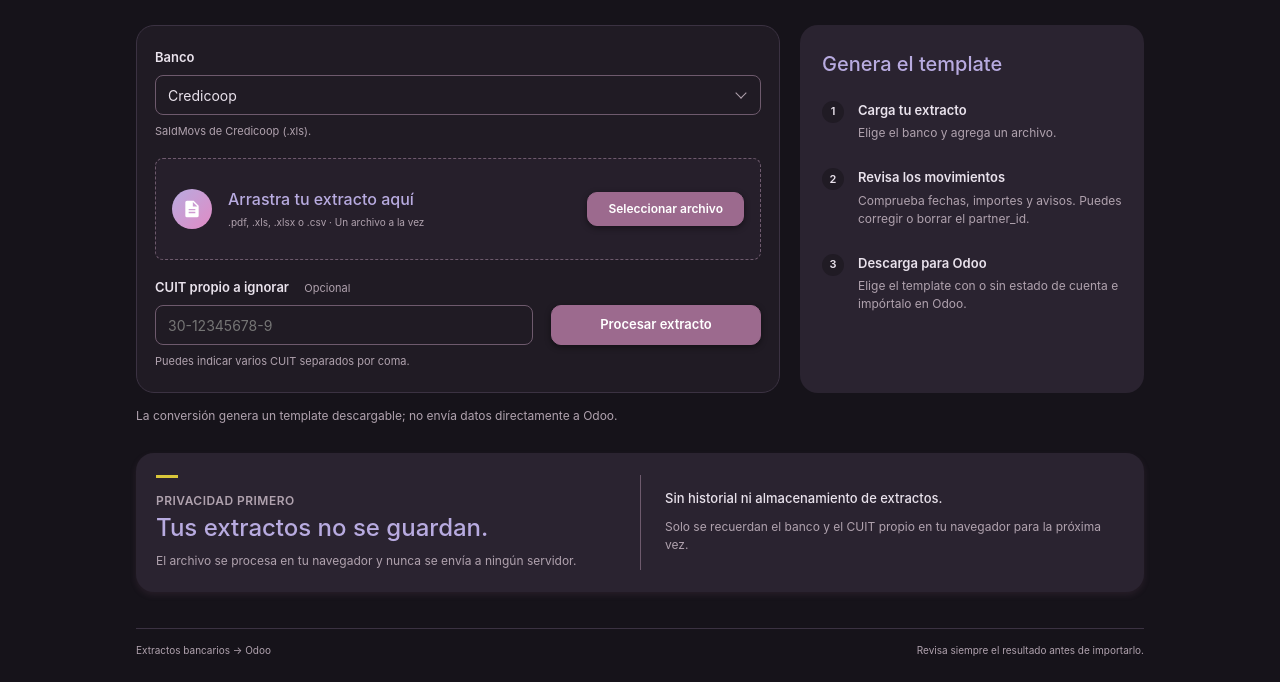
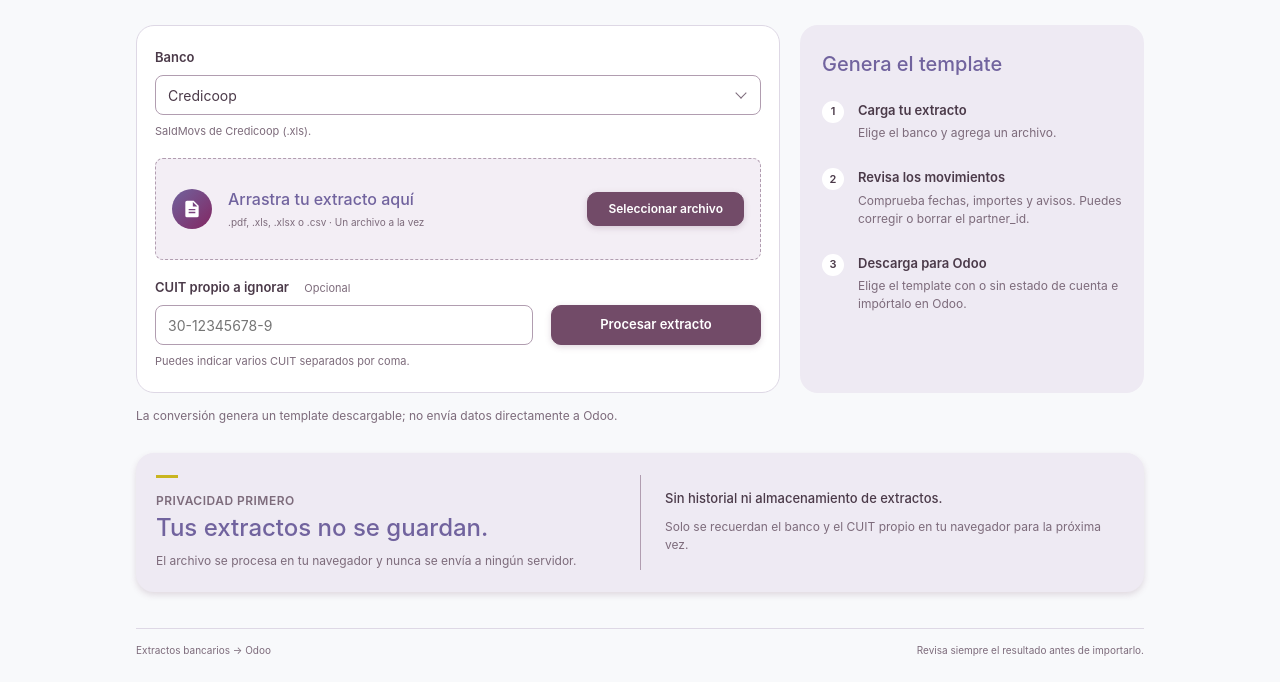
Before and after one commit to rpieri-cmyk/extractos-odoo, a plain HTML site: page public/index.html in a window 1280 px wide. Shown: the part 208-890 px from the top of the page. Drawn offline with Linux system fonts and the dark colour scheme.

Commit message:
Página siempre en modo claro y nuevo ícono

```diff
--- a/public/estilos.css
+++ b/public/estilos.css
@@ -19,29 +19,7 @@
   --fila: #FAF8FC;
   --sombra: 0 2px 6px rgba(114, 75, 104, .22);
   --sombra-alta: 0 8px 18px rgba(114, 75, 104, .30);
-}
-@media (prefers-color-scheme: dark) {
-  :root {
-    --fondo: #16131A;
-    --tarjeta: #201B24;
-    --panel: #2A2330;
-    --borde: #3B3242;
-    --borde-zona: #6E5A6D;
-    --titulo: #B8ABE0;
-    --acento: #E08BC4;
-    --boton: #9C6A8E;
-    --boton-texto: #FFFFFF;
-    --amarillo: #D9C63A;
-    --texto: #E9E2EC;
-    --suave: #B0A2AE;
-    --zona: #261F2B;
-    --error: #F28B82;
-    --alerta: #F2C063;
-    --ok: #7FCB9A;
-    --fila: #241E29;
-    --sombra: 0 2px 6px rgba(0, 0, 0, .45);
-    --sombra-alta: 0 8px 18px rgba(0, 0, 0, .55);
-  }
+  color-scheme: light; /* siempre claro, aunque el sistema esté en modo oscuro */
 }
 
 * { box-sizing: border-box; }
--- a/public/index.html
+++ b/public/index.html
@@ -7,7 +7,9 @@
   <meta http-equiv="Content-Security-Policy" content="default-src 'self'; script-src 'self' https://cdn.sheetjs.com https://cdn.jsdelivr.net; worker-src 'self' blob: https://cdn.jsdelivr.net; connect-src 'self' https://cdn.jsdelivr.net; style-src 'self' https://fonts.googleapis.com; font-src https://fonts.gstatic.com; img-src 'self' data: blob:; form-action 'none'; base-uri 'none'; object-src 'none'">
   <title>Generador de Extractos</title>
   <meta name="description" content="Convierte tu extracto bancario en templates listos para importar en Odoo.">
-  <link rel="icon" type="image/svg+xml" href="logo.svg">
+  <link rel="icon" type="image/svg+xml" href="favicon.svg">
+  <meta name="color-scheme" content="light">
+  <meta name="theme-color" content="#F8F9FB">
   <link rel="preconnect" href="https://fonts.googleapis.com">
   <link rel="preconnect" href="https://fonts.gstatic.com" crossorigin>
   <link rel="stylesheet" href="https://fonts.googleapis.com/css2?family=Inter:wght@400;500;600&display=swap">
```
